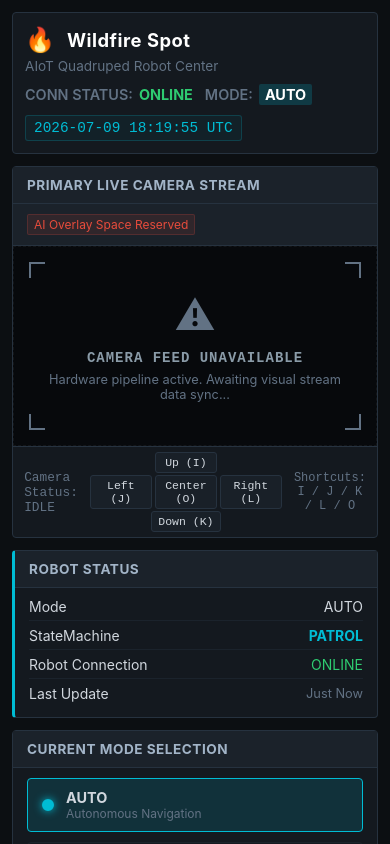
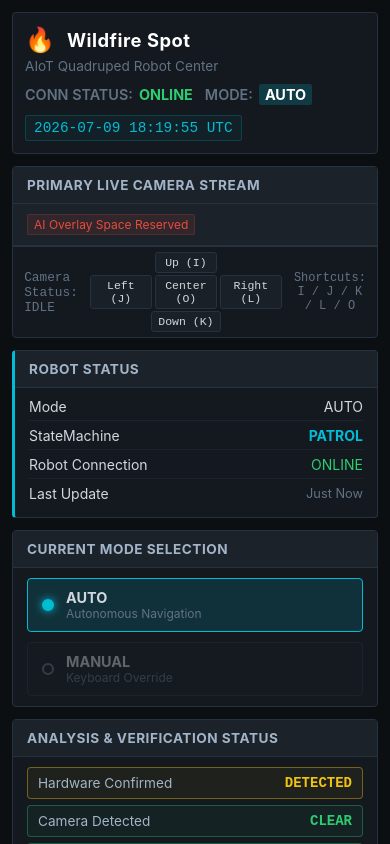
Before and after one commit to DongjuLee0528/wildfire-spot, a React (Vite) app in the folder web/: page / in a window 390 px wide. Shown: the top 844 px of the page. Built offline with nearby package versions, Linux system fonts and the light colour scheme.

Commit message:
fix(web): enlarge camera stream layout

```diff
--- a/web/src/App.css
+++ b/web/src/App.css
@@ -33,7 +33,7 @@ body {
 .dashboard-container {
     display: flex;
     flex-direction: column;
-    min-height: 100vh;
+    height: 100vh;
     padding: 12px;
     gap: 10px;
     width: 100%;
@@ -128,6 +128,11 @@ body {
     min-width: 0;
 }
 
+.col-center {
+    height: 100%;
+    min-height: 0;
+}
+
 /* --- Standard Panel System Component --- */
 .panel {
     background-color: var(--bg-panel);
@@ -161,7 +166,8 @@ body {
 
 /* --- 2. Live Camera Viewport --- */
 .main-camera-panel {
-    flex-shrink: 0;
+    flex-grow: 1;
+    min-height: 0;
 }
 
 .panel-header-actions {
@@ -187,8 +193,8 @@ body {
 .camera-viewport {
     background-color: #07090c;
     position: relative;
-    aspect-ratio: 16 / 9;
-    max-height: 280px;
+    flex-grow: 1;
+    min-height: 0;
     padding: 0;
     overflow: hidden;
 }
@@ -783,6 +789,15 @@ body {
 
 /* --- Tablet / Mobile Optimization Viewport Query (Responsive Breakdowns) --- */
 @media (max-width: 1199px) {
+    .dashboard-container {
+        height: auto;
+        min-height: 100vh;
+    }
+
+    .col-center {
+        height: auto;
+    }
+
     .dashboard-grid {
         grid-template-columns: repeat(2, minmax(0, 1fr));
         align-items: start;
@@ -851,6 +866,8 @@ body {
 
 @media (max-width: 767px) {
     .dashboard-container {
+        height: auto;
+        min-height: 100vh;
         padding: 12px;
         gap: 12px;
     }
```
